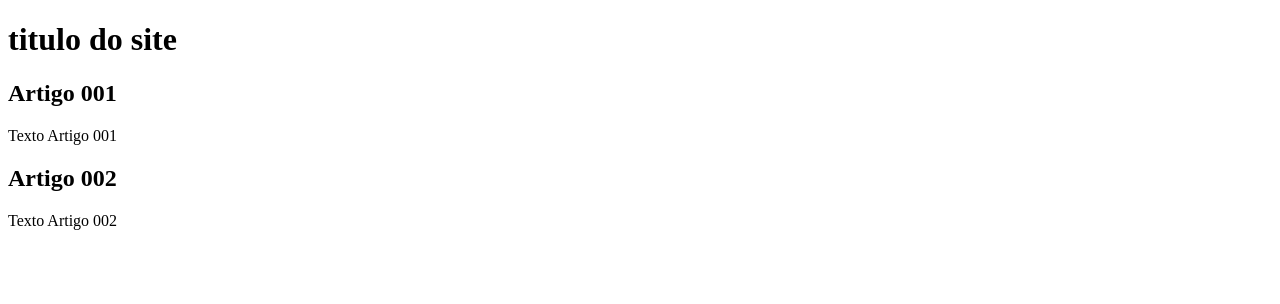
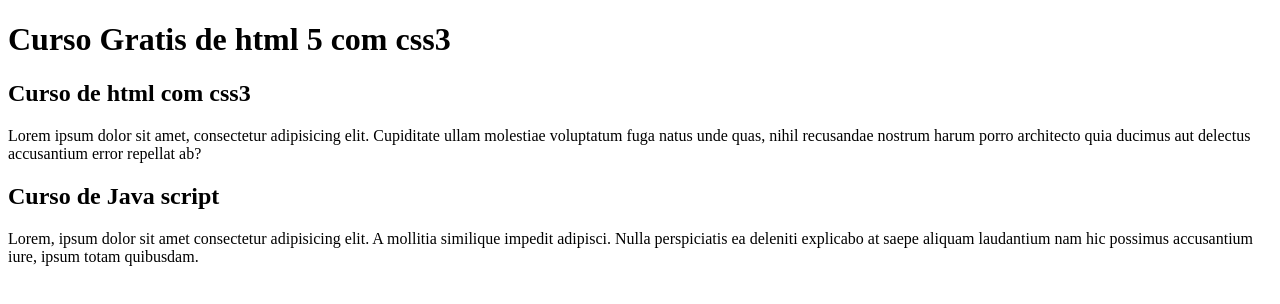
Before and after one commit to Enzo-Pamponet-code/Projeto-de-um-site-durante-o-cursoemvideo, a plain HTML site: page index.html in a window 1280 px wide. Drawn offline with Linux system fonts and the light colour scheme.

Commit message:
comecei a escrever o conteudo

```diff
--- a/index.html
+++ b/index.html
@@ -3,19 +3,19 @@
 <head>
     <meta charset="UTF-8">
     <meta name="viewport" content="width=device-width, initial-scale=1.0">
-    <title>Titulo do site</title>
+    <title>Titulo do Site</title>
 </head>
 <body>
     <main>
+        <h1>Curso Gratis de html 5 com css3</h1>
         <header>
-            <h1>titulo do site</h1>
             <article>
-                <h2>Artigo 001</h2>
-                <p>Texto Artigo 001</p>
+                <h2>Curso de html com css3</h2>
+                <p>Lorem ipsum dolor sit amet, consectetur adipisicing elit. Cupiditate ullam molestiae voluptatum fuga natus unde quas, nihil recusandae nostrum harum porro architecto quia ducimus aut delectus accusantium error repellat ab?</p>
             </article>
             <article>
-                <h2>Artigo 002</h2>
-                <p>Texto Artigo 002</p>
+                <h2>Curso de Java script</h2>
+                <p>Lorem, ipsum dolor sit amet consectetur adipisicing elit. A mollitia similique impedit adipisci. Nulla perspiciatis ea deleniti explicabo at saepe aliquam laudantium nam hic possimus accusantium iure, ipsum totam quibusdam.</p>
             </article>
         </header>
     </main>
```
